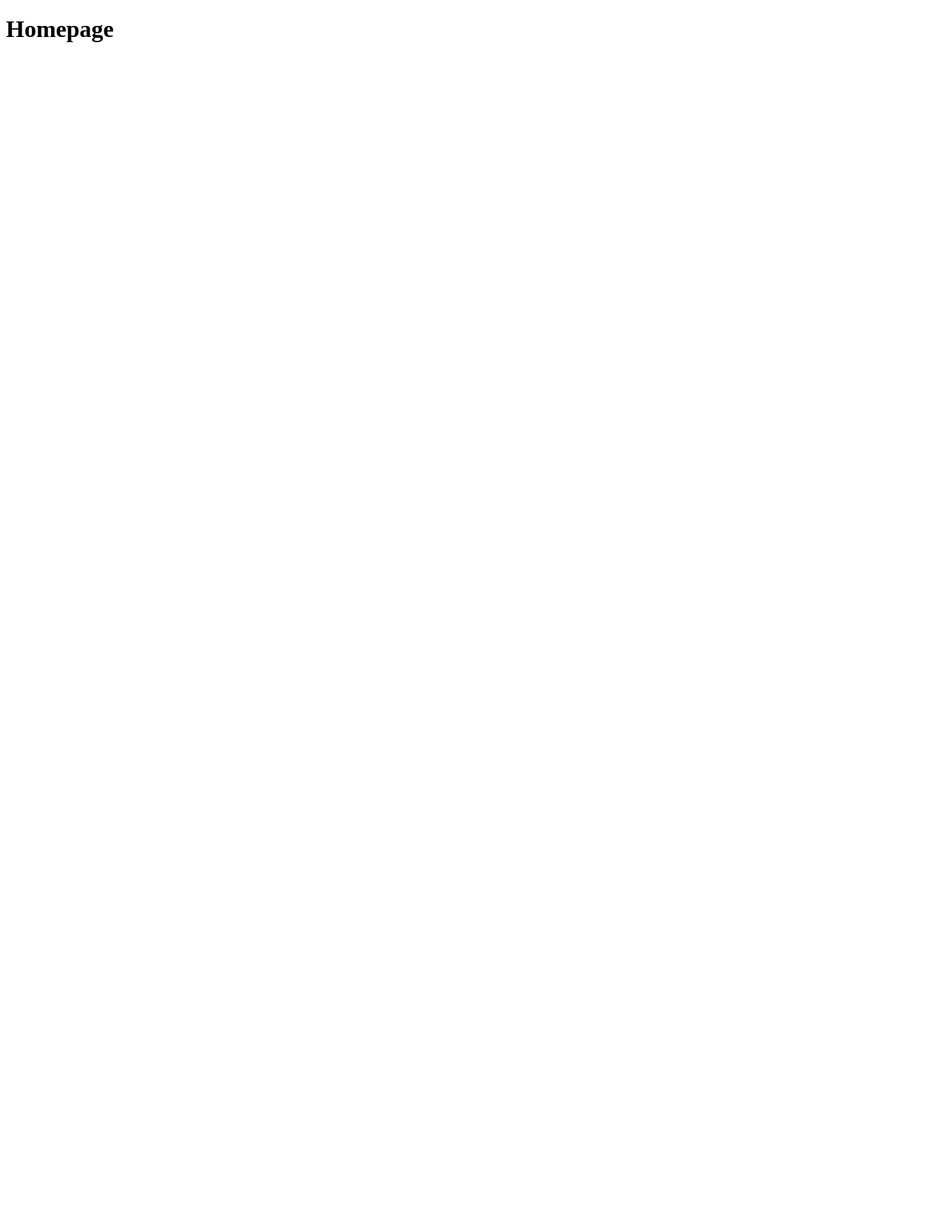
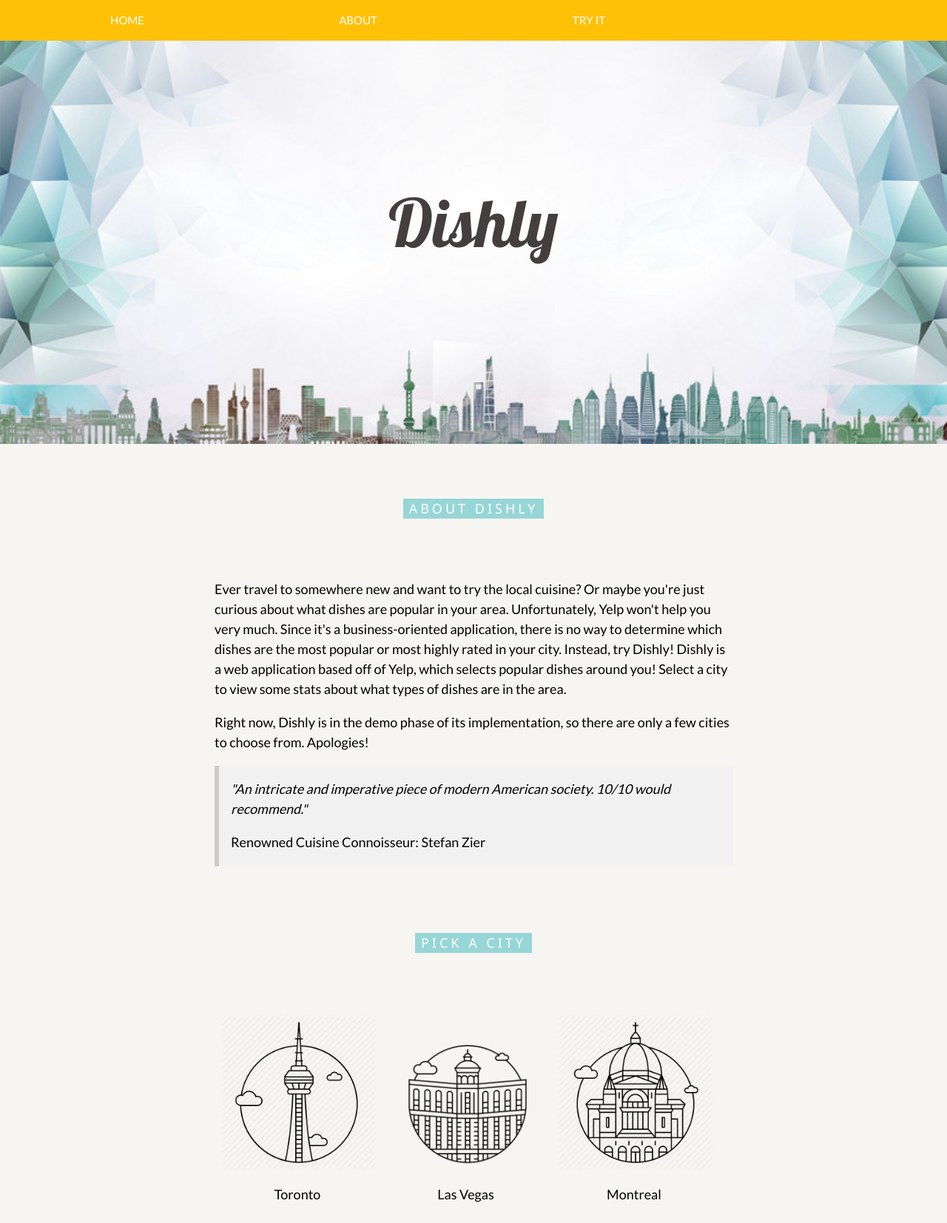
Before and after one commit to stefanzier/dishly, a Flask app: page / in a window 1280 px wide. Before the commit the page is almost empty. Shown: the whole page at 74% size. Before the commit the page ends 57 px from the top, so only its background shows below. Run offline with Flask 2, Linux system fonts and the light colour scheme.

Commit message:
htmlsssssssssssssssssss

```diff
--- a/templates/index.html
+++ b/templates/index.html
@@ -1,12 +1,85 @@
 <!DOCTYPE html>
 <html>
-  <head>
-    <meta charset="utf-8">
-    <title></title>
-    <link rel="stylesheet" href="{{ url_for('static', filename='style.css')}}">
-  </head>
-  <body>
-    <h1>Homepage</h1>
+<title>W3.CSS Template</title>
+<meta charset="UTF-8">
+<meta name="viewport" content="width=device-width, initial-scale=1">
+<link rel="stylesheet" href="https://www.w3schools.com/w3css/4/w3.css">
+<link rel="stylesheet" href="styles.css">
+<link href="https://fonts.googleapis.com/css?family=Lato|Lobster" rel="stylesheet">
 
-  </body>
+<style>
+body, html {
+    height: 100%;
+    font-family: "Lato", sans-serif;
+}
+.bgimg {
+    background-position: center;
+    background-size: cover;
+    background-image: url("background2.jpg");
+    min-height: 75%;
+}
+</style>
+<body>
+
+<!-- Links (sit on top) -->
+<div class="w3-top">
+  <div class="w3-row w3-padding w3-black">
+    <div class="w3-col s3">
+      <a href="#" class="w3-button w3-block w3-black">HOME</a>
+    </div>
+    <div class="w3-col s3">
+      <a href="#about" class="w3-button w3-block w3-black">ABOUT</a>
+    </div>
+    <div class="w3-col s3">
+      <a href="#try" class="w3-button w3-block w3-black">TRY IT</a>
+    </div>
+  </div>
+</div>
+
+<!-- Header with image -->
+<header class="bgimg w3-display-container w3-grayscale-min" id="home">
+  <div class="w3-display-middle w3-center">
+    <span class="w3-text-white" style="font-size:90px">Dishly</span>
+  </div>
+</header>
+
+<!-- Add a background color and large text to the whole page -->
+<div class="w3-sand w3-grayscale w3-large">
+
+<!-- About Container -->
+<div class="w3-container" id="about">
+  <div class="w3-content" style="max-width:700px">
+    <h5 class="w3-center w3-padding-64"><span class="w3-tag w3-wide">ABOUT DISHLY</span></h5>
+    <p>Ever travel to somewhere new and want to try the local cuisine? Or maybe you're just curious about what dishes are popular in your area. Unfortunately, Yelp won't help you very much. Since it's a business-oriented application, there is no way to determine which dishes are the most popular or most highly rated in your city. Instead, try Dishly! Dishly is a web application based off of Yelp, which selects popular dishes around you! Select a city to view some stats about what types of dishes are in the area.</p>
+    <p>Right now, Dishly is in the demo phase of its implementation, so there are only a few cities to choose from. Apologies!</p>
+    <div class="w3-panel w3-leftbar w3-light-grey">
+      <p><i>"An intricate and imperative piece of modern American society. 10/10 would recommend."</i></p>
+      <p>Renowned Cuisine Connoisseur: Stefan Zier</p>
+    </div>
+  </div>
+</div>
+
+<!-- Menu Container -->
+<div class="w3-container" id="try">
+  <div class="w3-content" style="max-width:700px">
+    <h5 class="w3-center w3-padding-64"><span class="w3-tag w3-wide">PICK A CITY</span></h5>
+    <div class="row">
+      <div class="city_icon">
+        <a href="./toronto/analysis"><img class="city_icon" src="toronto_icon.png"></a>
+        <p>Toronto</p>
+      </div>
+      <div class="city_icon">
+        <a href="./las_vegas/analysis"><img class="city_icon" src="las_vegas_icon.png"></a>
+        <p>Las Vegas</p>
+      </div>
+      <div class="city_icon">
+        <a href="./montreal/analysis"><img class="city_icon" src="montreal_icon.png"></a>
+        <p>Montreal</p>
+      </div>
+    </div>
+
+  </div>
+</div>
+
+</body>
 </html>
```
